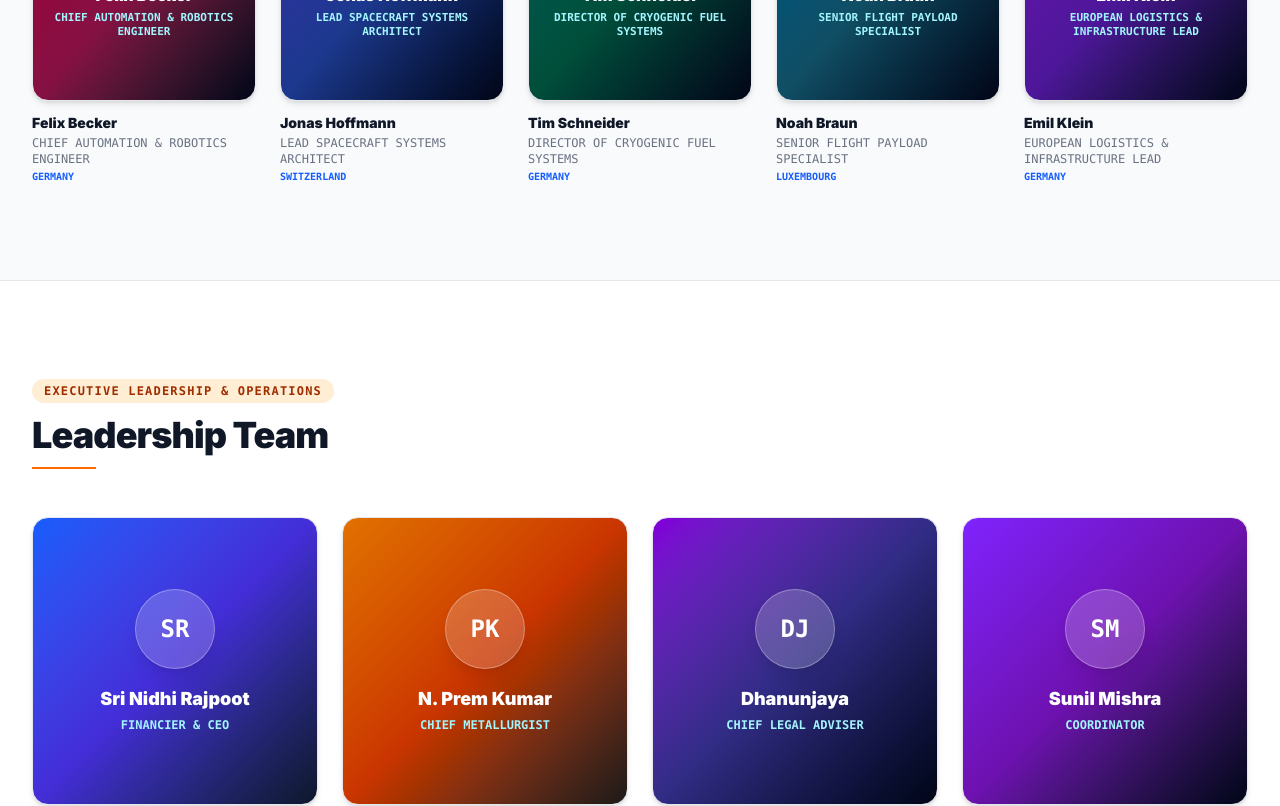
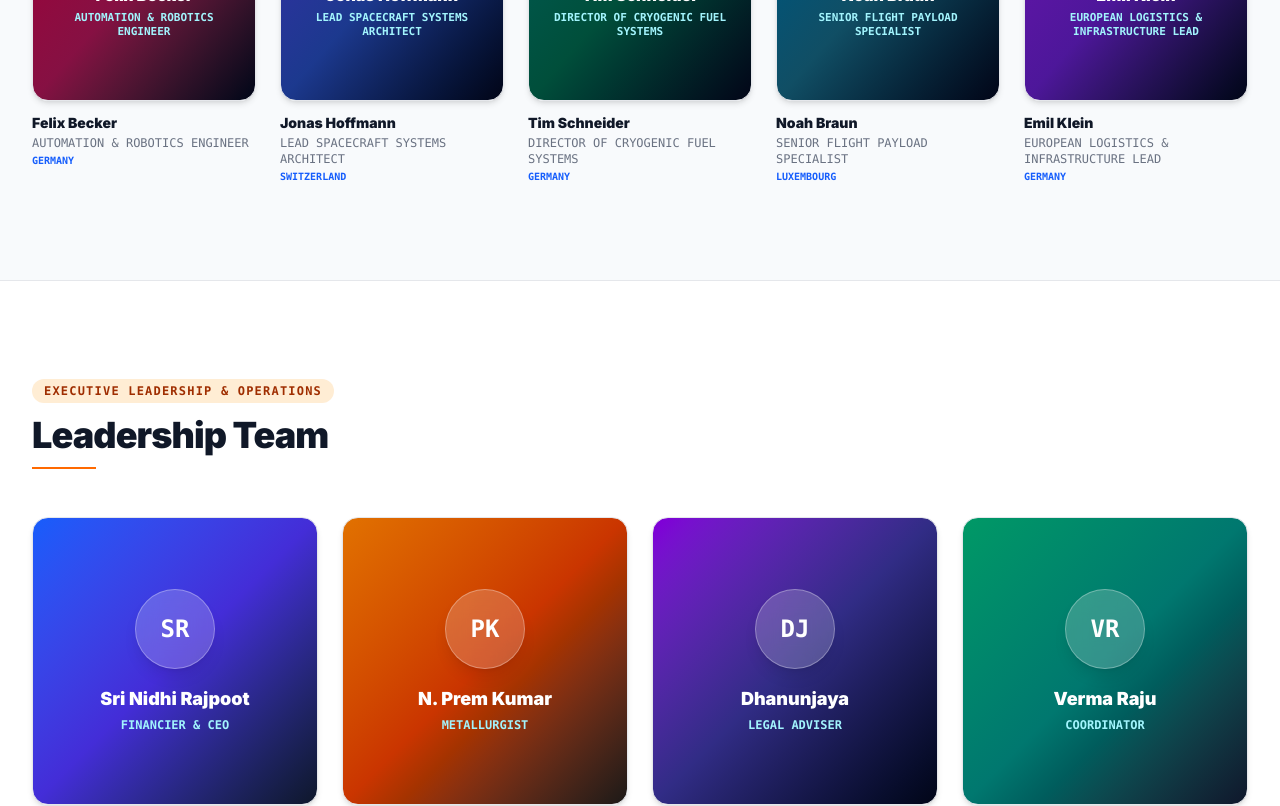
Before and after one commit to Bankasivayadav12/planet_lab_metal, a Next.js app: page /about in a window 1280 px wide. Shown: the part 2260-3066 px from the top of the page. Built offline with nearby package versions, Linux system fonts and the light colour scheme; no server answers.

Commit message:
commit
commit

```diff
--- a/src/app/about/AboutClient.tsx
+++ b/src/app/about/AboutClient.tsx
@@ -16,8 +16,8 @@ export default function AboutClient() {
     },
     {
       name: "N. Prem Kumar",
-      role: "Chief Metallurgist",
-      bio: "N. Prem Kumar serves as Chief Metallurgist. He pioneered zero-g titanium-aluminide furnace crystallization, containerless levitation refining, and advanced orbital alloy formulation.",
+      role: "Metallurgist",
+      bio: "N. Prem Kumar serves as Metallurgist. He pioneered zero-g titanium-aluminide furnace crystallization, containerless levitation refining, and advanced orbital alloy formulation.",
       avatar: "PK",
       gradient: "from-amber-700 via-orange-800 to-stone-950",
     },
@@ -32,20 +32,26 @@ export default function AboutClient() {
     },
     {
       name: "N. Prem Kumar",
-      role: "Chief Metallurgist",
+      role: "Metallurgist",
       avatar: "PK",
       gradient: "from-amber-600 via-orange-700 to-stone-900",
     },
     {
       name: "Dhanunjaya",
-      role: "Chief Legal Adviser",
+      role: "Legal Adviser",
       avatar: "DJ",
       gradient: "from-purple-700 via-indigo-900 to-slate-950",
+    },
+    {
+      name: "Verma Raju",
+      role: "Coordinator",
+      avatar: "VR",
+      gradient: "from-emerald-600 via-teal-700 to-slate-900",
     },
 
     {
       name: "Sunil Mishra",
-      role: "Coordinator",
+      role: "Public relation officer(PRO)",
       avatar: "SM",
       gradient: "from-violet-600 via-purple-800 to-slate-950",
     },
@@ -89,7 +95,7 @@ export default function AboutClient() {
     },
     {
       name: "Felix Becker",
-      role: "Chief Automation & Robotics Engineer",
+      role: "Automation & Robotics Engineer",
       avatar: "FB",
       gradient: "from-rose-800 via-pink-900 to-slate-950",
       location: "Germany",
@@ -204,7 +210,7 @@ export default function AboutClient() {
               </p>
               <p>
                 <strong className="text-gray-900">N. Prem Kumar</strong> is the
-                Chief Metallurgist. He previously directed microgravity plasma
+                Metallurgist. He previously directed microgravity plasma
                 arc furnace engineering, supervising orbital station materials
                 processing and titanium crystallization.
               </p>
--- a/src/app/solutions/microgravity-research/page.tsx
+++ b/src/app/solutions/microgravity-research/page.tsx
@@ -282,7 +282,7 @@ export default function MicrogravityResearchPage() {
 
             <div className="space-y-1 font-mono text-xs text-slate-300 border-l-2 border-orange-500 pl-4">
               <p className="font-bold text-white text-sm">Planet Labs & Metals Research Directorate</p>
-              <p className="text-slate-400">Chief Metallurgy & Material Science Advisory Board</p>
+              <p className="text-slate-400">Metallurgy & Material Science Advisory Board</p>
             </div>
           </div>
         </div>
```
